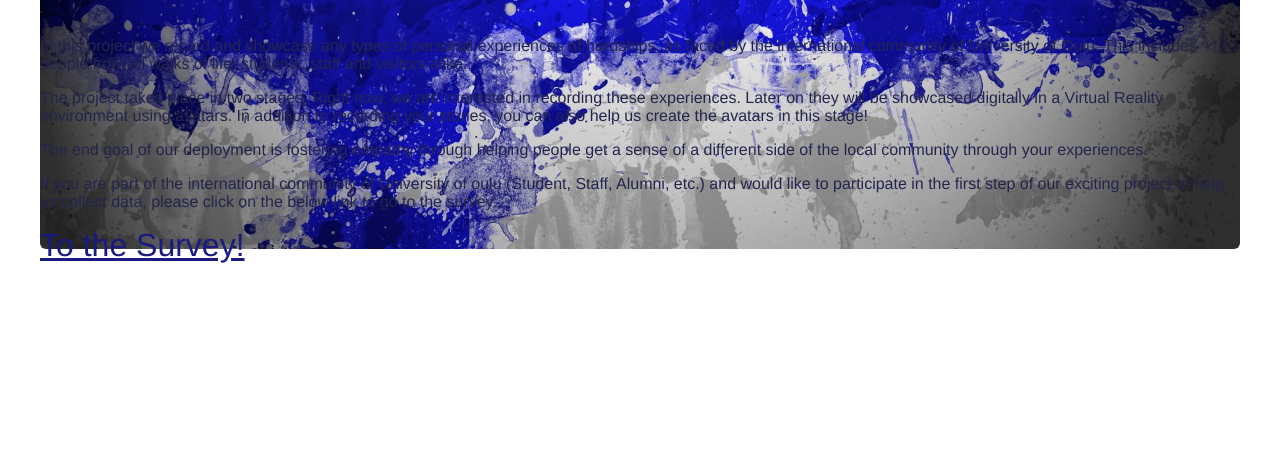
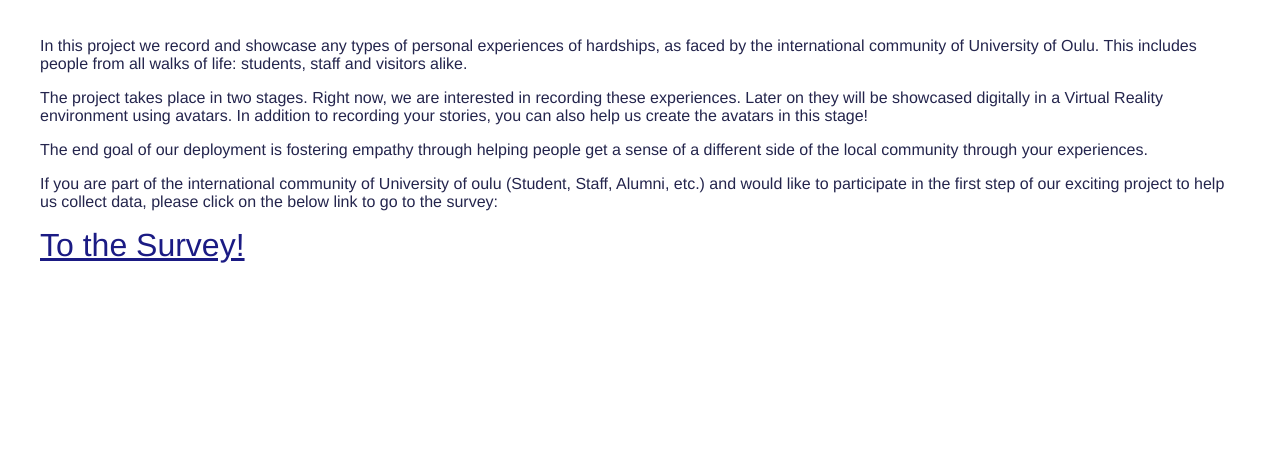
Before and after one commit to Kiarostami/We-Are-Oulu, a Flask app: template Website/templates/home.html in a window 1280 px wide. Shown: the part 336-800 px from the top of the page. Run offline with Flask 2, Linux system fonts and the light colour scheme; the template is opened without the code that fills it, so the values that code supplies are empty.

Commit message:
Update main.css

```diff
--- a/Website/static/main.css
+++ b/Website/static/main.css
@@ -40,12 +40,6 @@
   }
 
   div.home {
-    background-image: url("back.jpg"); /* The image used */
-    background-color: #cccccc; /* Used if the image is unavailable */
-    height: 500px; /* You must set a specified height */
-    background-position: center; /* Center the image */
-    background-repeat: no-repeat; /* Do not repeat the image */
-    background-size: cover; /* Resize the background image to cover the entire container */
     padding: 10px 0 30px 0;
     background-color: #fff;
     -webkit-border-radius: 6px;
```
